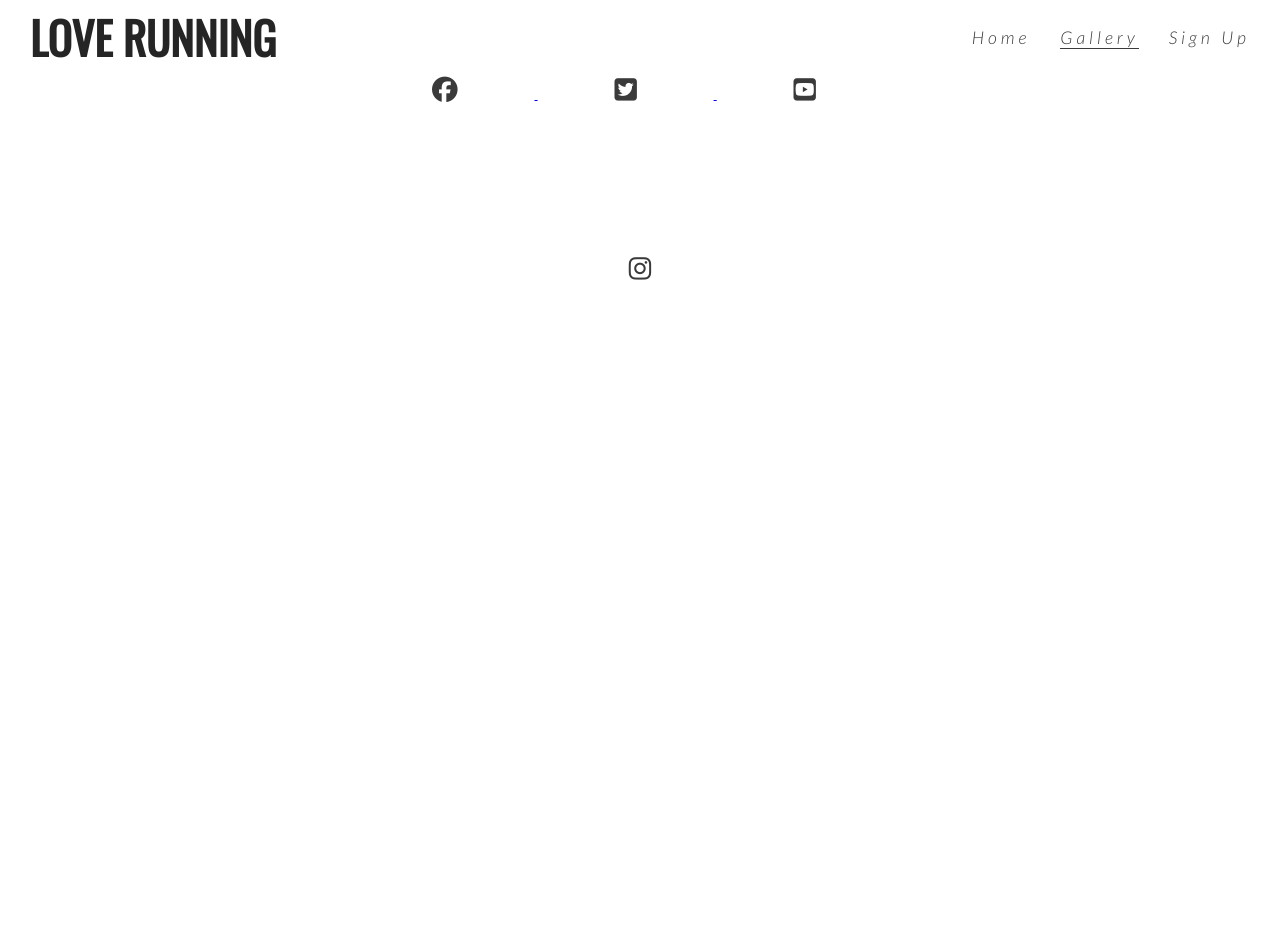
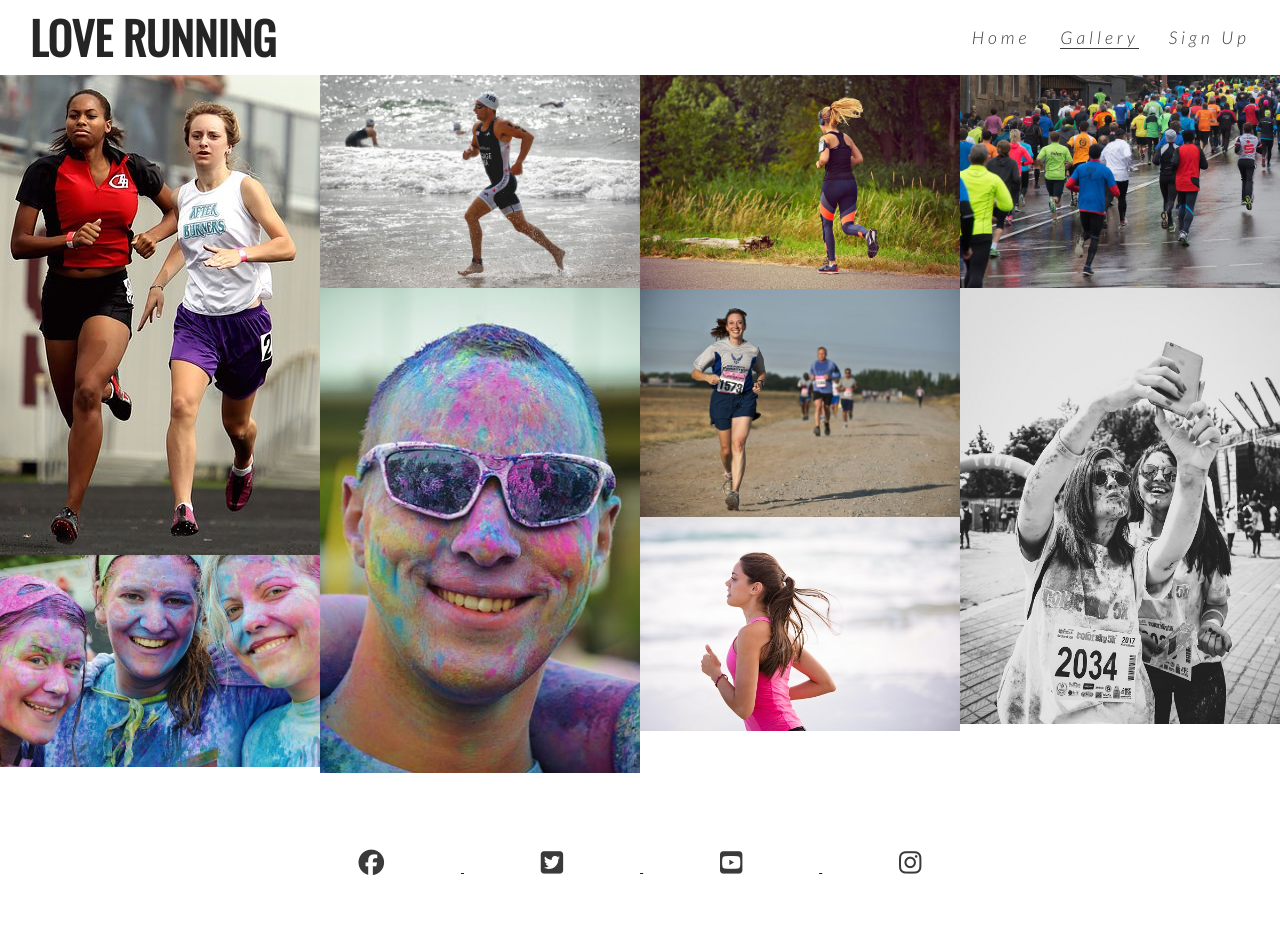
Before and after one commit to nandabritto/I_love_running, a plain HTML site: page gallery.html in a window 1280 px wide. Before the commit the page ends 800 px from the top, so only its background shows below. Drawn offline with nearby package versions, Linux system fonts and the light colour scheme.

Commit message:
Add photos and style gallery

```diff
--- a/assets/css/style.css
+++ b/assets/css/style.css
@@ -238,3 +238,16 @@ footer{
     padding: 5%;
     color:#3a3a3a;
 }
+
+/* Gallery */
+
+#photos{
+    clear: both;
+    line-height: 0;
+    column-count: 4;
+    column-gap: 0;
+}
+
+#photos >img{
+    width:100%;
+}
--- a/gallery.html
+++ b/gallery.html
@@ -32,6 +32,18 @@
         </nav>
     </header>
 
+    <section id="photos">
+        <img src="assets/images/athletes.jpg" alt="two athletes running together">
+        <img src="assets/images/girls.jpg" alt="three girls at charity paint running festival">
+        <img src="assets/images/runner3.jpg" alt="Solo male runner jogging on a beach">
+        <img src="assets/images/man.jpg" alt="Man at charity paint running festival">
+        <img src="assets/images/runner1.jpg" alt="Solo female runner jogging through phoenix park">
+        <img src="assets/images/runner2.jpg" alt="Runners competing in marathon">
+        <img src="assets/images/runner4.jpg" alt="Solo female jogging on a beach">
+        <img src="assets/images/running_gang.jpg" alt="large group of runners taing part in marathon in rainy day">
+        <img src="assets/images/mud-run.jpg" alt="Two women runners taking a muddy selfie after the MMud Runners Championship">
+
+    </section>
     <foooter>
         <ul class="social-networks">
             <li> <a href="https://facebook.com" target="_blank" rel="noopener" aria-label="Visit our Facebook page"><i
```
Also changed, not shown: assets/images/athletes.jpg (added), assets/images/girls.jpg (added), assets/images/man.jpg (added), assets/images/mud-run.jpg (added), assets/images/runner1.jpg (added), assets/images/runner2.jpg (added), assets/images/runner3.jpg (added), assets/images/runner4.jpg (added), assets/images/running_gang.jpg (added).
